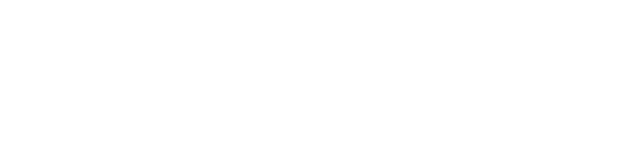
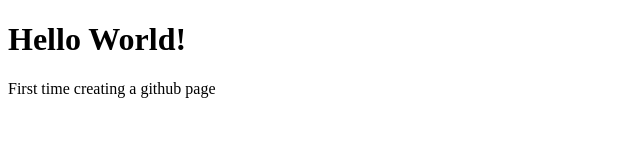
Before and after one commit to Ruscemp/ruscemp.github.io, a plain HTML site: page index.html in a window 1280 px wide. Shown: the whole page, without its empty margins (0-640 px from the left). Drawn offline with Linux system fonts and the light colour scheme.

Commit message:
Update index.html

```diff
--- a/index.html
+++ b/index.html
@@ -6,6 +6,7 @@
     <title></title>
 </head>
 <body>
-
+    <h1>Hello World!</h1>
+    <p>First time creating a github page</p>
 </body>
 </html>
```
